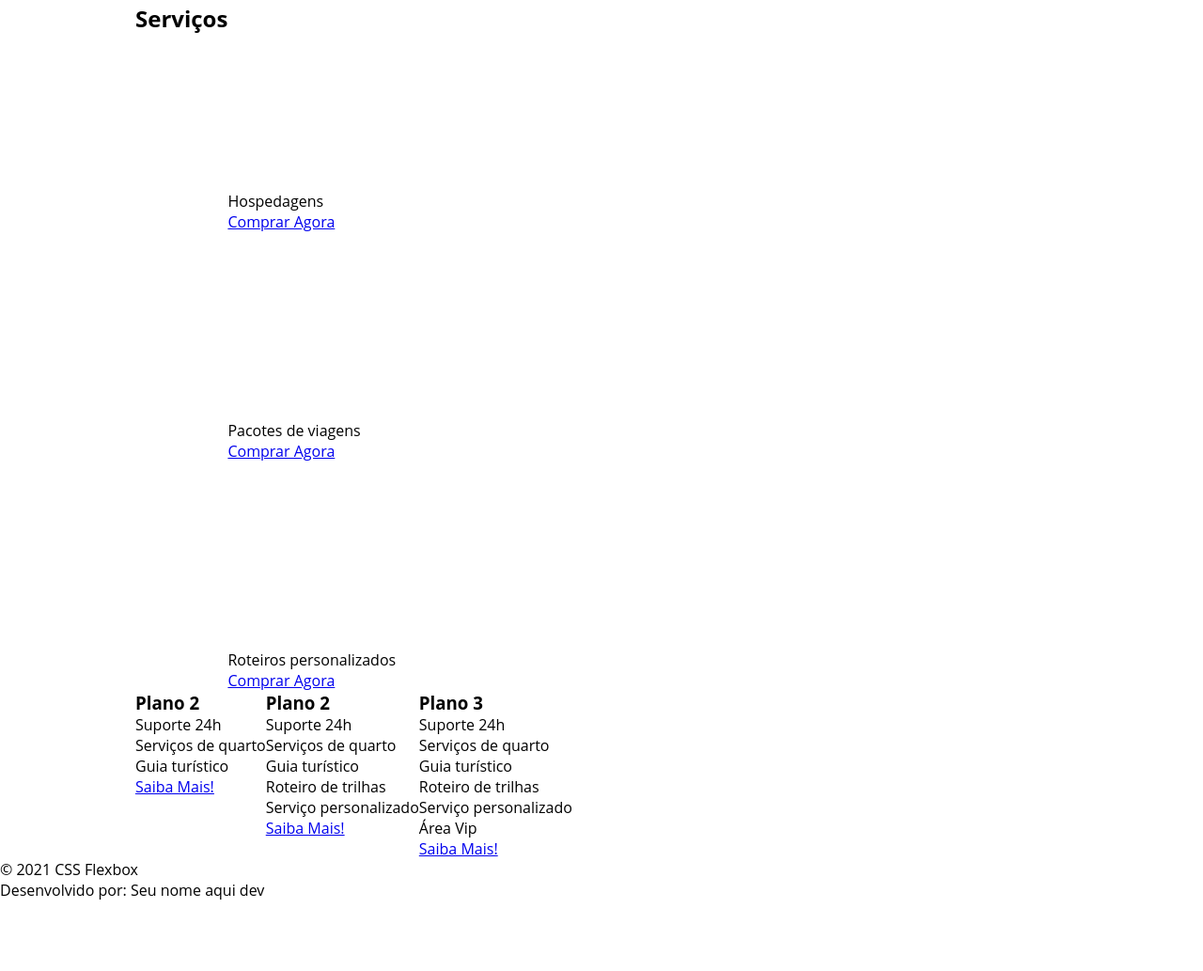
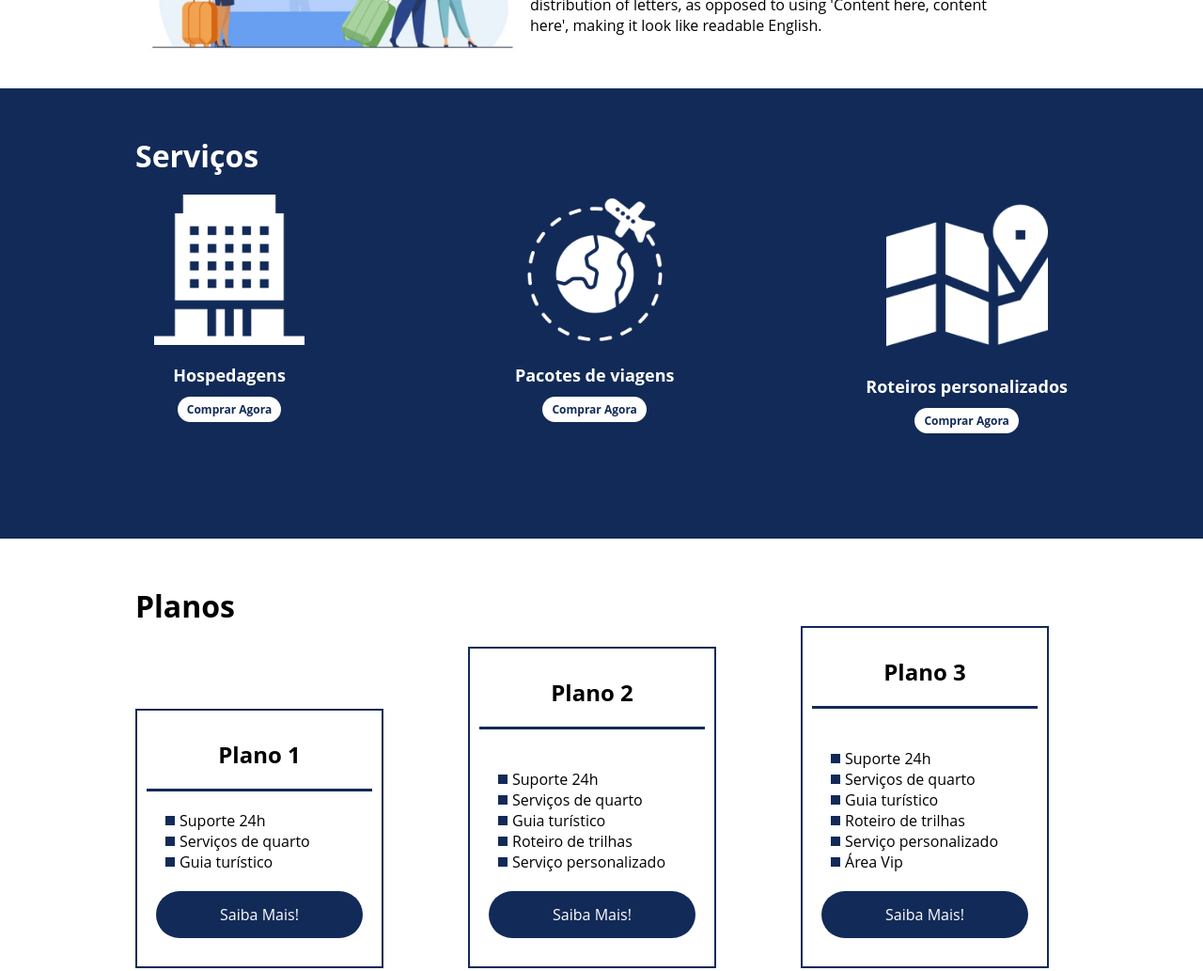
Before and after one commit to brenomorais-ti/ProjetoFlexBox, a plain HTML site: page flex-projeto/index.html in a window 1280 px wide. Shown: the part 1040-2073 px from the top of the page at 94% size. Before the commit the page ends 1998 px from the top, so only its background shows below. Drawn offline with Linux system fonts and the light colour scheme.

Commit message:
conclusão pagina

```diff
--- a/flex-projeto/index.html
+++ b/flex-projeto/index.html
@@ -22,7 +22,7 @@
         <div class="texto-apresentacao">
             <h1>Flex <br>Turismos</h1>
             <p>O melhor serviço para você!</p>
-            <a href="">Saiba Mais!</a>
+            <a href="" class="btm">Saiba Mais!</a>
             </div>
 
             <div>
@@ -40,48 +40,60 @@
             <img src="./images/1-quem-somos.png" alt="balcão de atendimento">
         </div>
     </div>
-
-    <div class="flex-container">
+    <div class="container-externo">
+        <div class="flex-container" id="servicos">
             <div>
                 <h2>Serviços</h2>
             </div>
 
+            <div class="list-servicos">
+                <div class="item-servicos">
                     <div>
-            <div>
-                <div><img src="./images/icon-2.png" alt="hospedagens"></div>
+                        <img src="./images/icon-2.png" alt="hospedagens">
+                    </div>
                     <p>Hospedagens</p>
                     <a href="#">Comprar Agora</a>
                 </div>
 
+                <div class="item-servicos">
                 <div>
-               <div><img src="./images/icon-1.png" alt="pacote de viagens"></div>
+                    <img src="./images/icon-1.png" alt="pacote de viagens">
+                    </div>
                 <p>Pacotes de viagens</p>
                 <a href="#">Comprar Agora</a>
                 </div>
 
+                <div class="item-servicos">
                     <div>
-                <div><img src="./images/icon-3.png" alt="roteiros personalizados"></div>
+                        <img src="./images/icon-3.png" alt="roteiros personalizados">
+                    </div>
                     <p>Roteiros personalizados</p>
                     <a href="#">Comprar Agora</a>
                 </div>
 
             </div>
         </div>
+    </div>
 
-    <div class="flex-container">
+    <div class="flex-container" id="planos">
 
-        <div>
-            <h3>Plano 2</h3>
+        <div><h2>Planos</h2></div>
+
+        <div class="list-planos">
+
+            <div class="item-plano">
+                <h3>Plano 1</h3>
                 <ul>
                     <li>Suporte 24h</li>
                     <li>Serviços de quarto</li>
                     <li>Guia turístico</li>
                 </ul>
-            <a href="#">Saiba Mais!</a>
+                <a href="#" class="btm">Saiba Mais!</a>
             </div>
 
-        <div>
+            <div class="item-plano">
                 <h3>Plano 2</h3>
+                <br>
                 <ul>
                     <li>Suporte 24h</li>
                     <li>Serviços de quarto</li>
@@ -89,11 +101,12 @@
                     <li>Roteiro de trilhas</li>
                     <li>Serviço personalizado</li>
                 </ul>
-            <a href="#">Saiba Mais!</a>
+                <a href="#" class="btm">Saiba Mais!</a>
             </div>
 
-        <div>
+            <div class="item-plano">
                 <h3>Plano 3</h3>
+                <br>
                 <ul>
                     <li>Suporte 24h</li>
                     <li>Serviços de quarto</li>
@@ -102,13 +115,16 @@
                     <li>Serviço personalizado</li>
                     <li>Área Vip</li>
                 </ul>
-            <a href="#">Saiba Mais!</a>
+                <a href="#" class="btm"> Saiba Mais!</a>
+            </div>
         </div>
     </div>
 
     <footer>
+        <div class="flex-container footer">
             <p>&copy; 2021 CSS Flexbox</p>
-        <p>Desenvolvido por: Seu nome aqui dev</p>
+            <p>Desenvolvido por: Brenno Morais</p>
+        </div>
     </footer>
 </body>
 </html>
--- a/flex-projeto/style.css
+++ b/flex-projeto/style.css
@@ -24,6 +24,7 @@ div img{
     max-width: 992px;
     margin: auto;
     width: 100%;
+    min-width: 320px;
 }
 
  header{
@@ -66,7 +67,7 @@ header .menu{
     margin: 10px;
 }
 
-.texto-apresentacao a{
+.btm{
     background-color: #122a57;
     color: #fff;
     text-align: center;
@@ -106,3 +107,183 @@ header .menu{
     margin-bottom: 10px;
     width: 90%;
 }
+
+#quem-somos img{
+    min-width: 420px;
+}
+
+.container-externo{
+    background-color: #122a57;
+    width: 100%;
+}
+
+#servicos{
+    flex-direction: column;
+    padding-top: 50px;
+    padding-bottom: 100px;
+}
+
+#servicos h2{
+    color: #fff;
+    font-size: 32px;
+    margin-bottom: 20px;
+}
+
+.list-servicos{
+    display: flex;
+    justify-content: space-between;
+}
+
+.list-servicos .item-servicos{
+    text-align: center;
+}
+
+.item-servicos a{
+    width: 220px;
+    background-color: #fff;
+    border-radius: 30px;
+    height: 50px;
+    text-align: center;
+    margin-top: 20px;
+    line-height: 50px;
+    padding: 5px 10px;
+    color: #122a57;
+    font-size: 12px;
+    text-decoration: none;
+    font-weight: 700;
+}
+
+.item-servicos p{
+    font-weight: 700;
+    font-size: 18px;
+    color: #fff;
+    margin-top: 20px;
+}
+
+.item-servicos img{
+    width: 80%;
+    margin: auto;
+}
+
+#planos{
+    flex-direction: column;
+    min-height: 100vh;
+    padding-top: 50px;
+}
+
+#planos h2{
+    font-size: 32px;
+}
+
+.list-planos{
+    display: flex;
+    align-items: flex-end;
+    justify-content: space-between;
+}
+
+.item-plano{
+    flex: 1;
+    border: 2px solid #122a57;
+    margin-right: 20px;
+    padding: 10px;
+    max-width: 240px;
+}
+
+.item-plano .btm{
+    margin: auto;
+    margin-bottom: 20px;
+}
+
+.item-plano h3{
+    font-size: 24px;
+    display: flex;
+    flex-direction: column;
+    text-align: center;
+    margin-top: 20px;
+}
+
+.item-plano h3::after{
+    content: "";
+    background-color: #122a57;
+    width: 100%;
+    height: 3px;
+    margin-top: 20px;
+    margin-bottom: 10px;
+}
+
+.item-plano ul{
+    padding: 10px 20px;
+    display: flex;
+    flex-direction: column;
+    margin-bottom: 10px;
+}
+
+.item-plano ul li{
+    display: flex;
+    flex-wrap: nowrap;
+    align-items: center;
+}
+.item-plano ul li::before{
+    content: "";
+    width: 10px;
+    height: 10px;
+    background-color: #122a57;
+    margin-right: 5px;
+
+}
+
+footer{
+    background-color: #122a57;
+    height: 70px;
+    display: flex;
+    align-items: center;
+}
+
+footer .footer{
+    justify-content: space-between;
+    color: #fff;
+}
+
+/*mobile*/
+@media(max-width: 992px){
+    .flex-container{
+        flex-direction: column;
+    }
+
+    .apresentacao{
+        flex-direction: column-reverse;
+    }
+
+    .apresentacao .texto-apresentacao{
+        width: 100%;
+    }
+
+    #quem-somos{
+        flex-direction: column-reverse;
+    }
+
+    #quem-somos img{
+        min-width: 320px;
+        margin: auto;
+    }
+
+    .list-servicos{
+        flex-direction: column;
+    }
+
+    .item-servicos img{
+        width: 50%;
+        margin: auto;
+    }
+
+    .list-planos{
+        flex-direction: column;
+        align-items: flex-start;
+    }
+
+    .list-servicos .item-plano{
+        max-width: 90%;
+        margin: auto;
+        width: 100%;
+    }
+}
```
Lines whose indentation alone changed are shown as unchanged.
